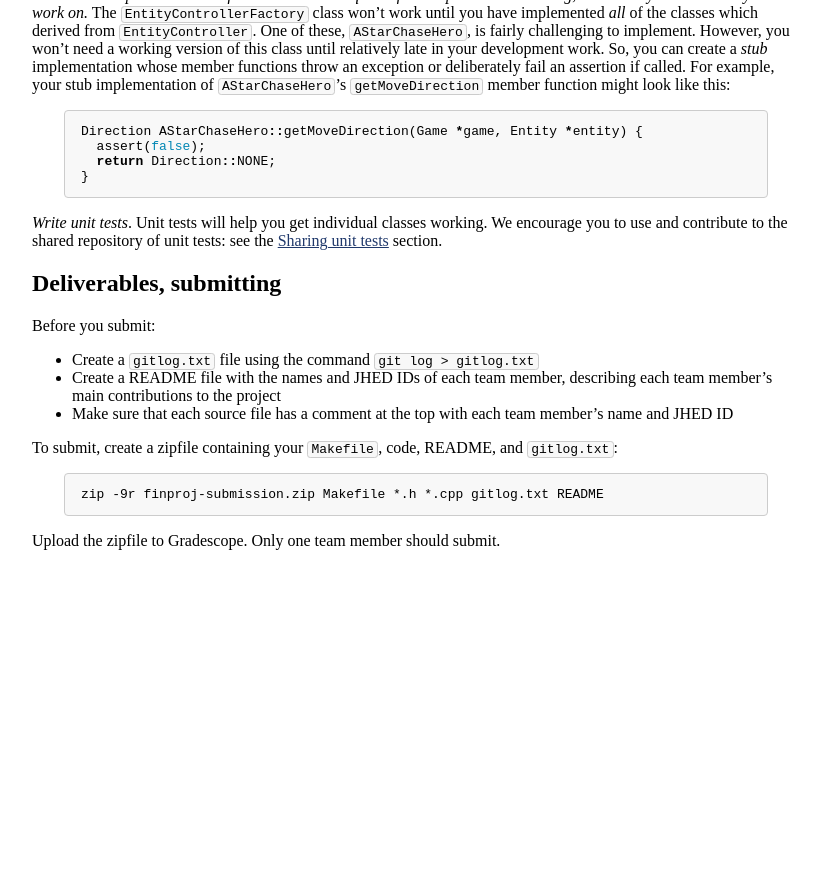
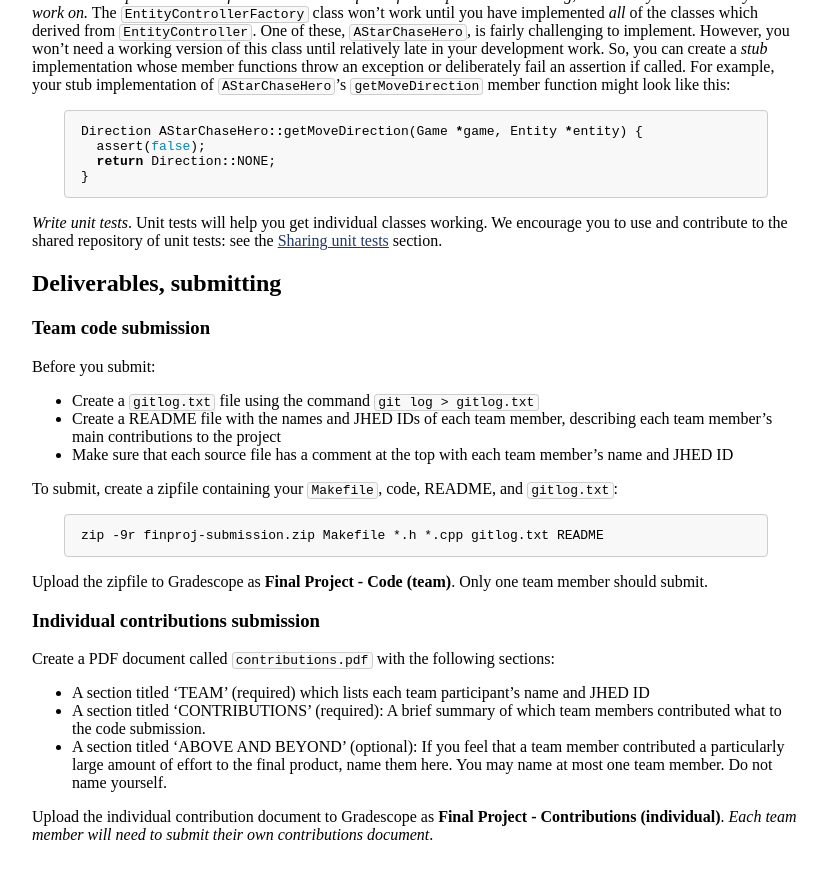
Before and after one commit to jhuintprog/spring2020, a Jekyll site: the page built from finproj/index.md, in a window 1280 px wide and 900 px high, scrolled down 11099 px. Shown: the top 879 px of the window, without its empty margins (224-1051 px from the left). Built offline with Jekyll 4.4.1, drawn with Linux system fonts in a browser that asks for light colours; before the commit the page ends 11705 px from its top, so only the background shows below that; some of the changed text lies outside the part shown.

Commit message:
instructions for individual contributions document

````diff
--- a/finproj/index.md
+++ b/finproj/index.md
@@ -13,7 +13,7 @@ title: "Final project"
 
 *Update 4/30* — Clarified that the driver program's `main` function should be in a source file called `main.cpp`; changed due date
 
-*Update 5/4* — Clarified that `allowMove` should allow the minotaur to capture the hero, and allow the hero to surrender to the minotaur
+*Update 5/4* — Clarified that `allowMove` should allow the minotaur to capture the hero, and allow the hero to surrender to the minotaur; added instructions for submitting the [Individual contributions](#individual-contributions-submission) document
 
 **Due**: Wednesday, May 6th by 11pm
 
@@ -430,6 +430,8 @@ Direction AStarChaseHero::getMoveDirection(Game *game, Entity *entity) {
 
 ## Deliverables, submitting
 
+### Team code submission
+
 Before you submit:
 
 * Create a `gitlog.txt` file using the command `git log > gitlog.txt`
@@ -442,7 +444,17 @@ To submit, create a zipfile containing your `Makefile`, code, README, and `gitlo
 zip -9r finproj-submission.zip Makefile *.h *.cpp gitlog.txt README
 ```
 
-Upload the zipfile to Gradescope.  Only one team member should submit.
+Upload the zipfile to Gradescope as **Final Project - Code (team)**.  Only one team member should submit.
+
+### Individual contributions submission
+
+Create a PDF document called `contributions.pdf` with the following sections:
+
+* A section titled ‘TEAM’ (required) which lists each team participant’s name and JHED ID
+* A section titled ‘CONTRIBUTIONS' (required): A brief summary of which team members contributed what to the code submission.
+* A section titled ‘ABOVE AND BEYOND' (optional): If you feel that a team member contributed a particularly large amount of effort to the final product, name them here. You may name at most one team member. Do not name yourself.
+
+Upload the individual contribution document to Gradescope as **Final Project - Contributions (individual)**.  *Each team member will need to submit their own contributions document*.
 
 <!--
 vim:wrap linebreak nolist:
````
